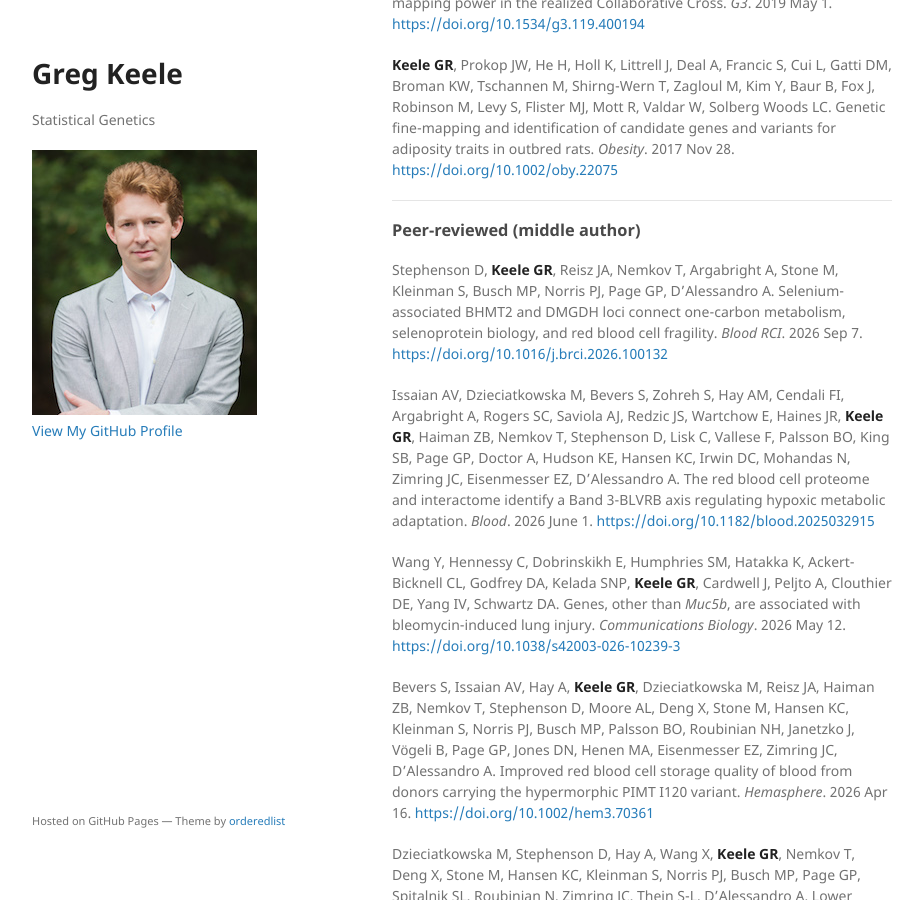
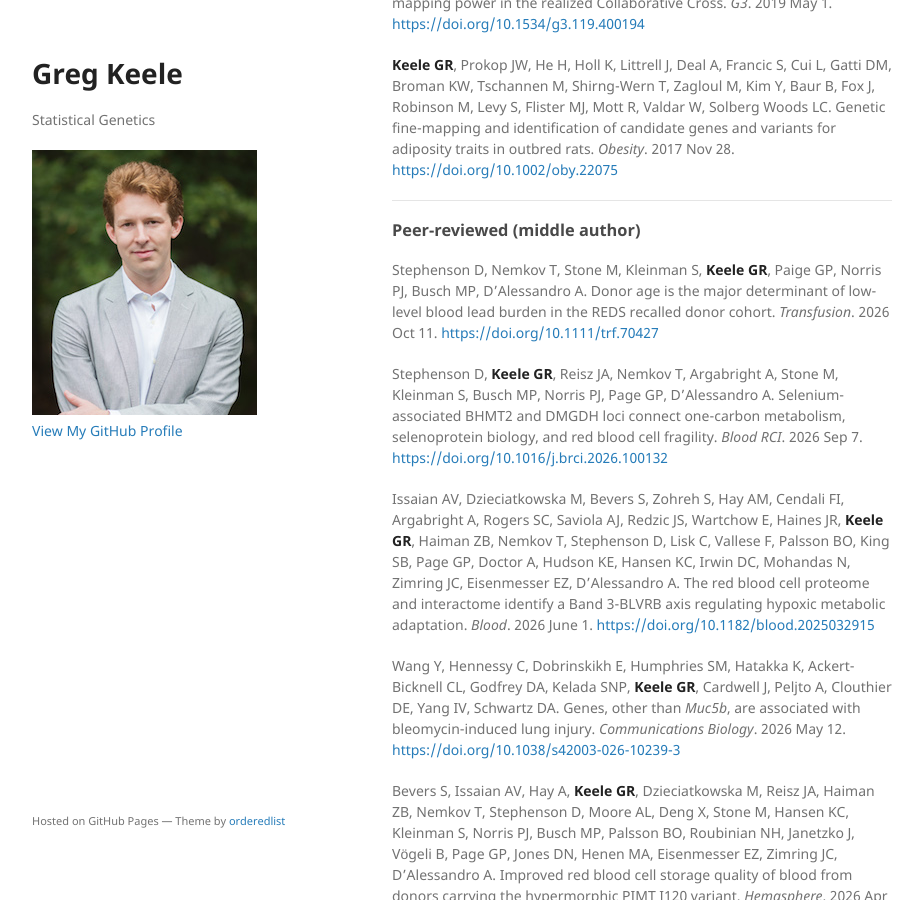
Before and after one commit to gkeele/gkeele.github.io, a Jekyll site: the page built from publications.md, in a window 1280 px wide and 900 px high, scrolled down 2820 px. Shown: the whole window, without its empty margins (178-1101 px from the left). Built offline with Jekyll 4.4.1, drawn with Linux system fonts in a browser that asks for light colours; our own code applies the rules of GitHub Pages for plain Markdown files.

Commit message:
Added lead paper in Transfusion

```diff
--- a/publications.md
+++ b/publications.md
@@ -62,6 +62,8 @@ Lerner AM<sup>\*</sup>, Hepperla AJ<sup>\*</sup>, **Keele GR**<sup>\*</sup>, Mer
 ___
 
 ### Peer-reviewed (middle author)
+
+Stephenson D, Nemkov T, Stone M, Kleinman S, **Keele GR**, Paige GP, Norris PJ, Busch MP, D'Alessandro A. Donor age is the major determinant of low-level blood lead burden in the REDS recalled donor cohort. *Transfusion*. 2026 Oct 11. [https://doi.org/10.1111/trf.70427](https://doi.org/10.1111/trf.70427)
 
 Stephenson D, **Keele GR**, Reisz JA, Nemkov T, Argabright A, Stone M, Kleinman S, Busch MP, Norris PJ, Page GP, D'Alessandro A. Selenium-associated BHMT2 and DMGDH loci connect one-carbon metabolism, selenoprotein biology, and red blood cell fragility. *Blood RCI*. 2026 Sep 7. [https://doi.org/10.1016/j.brci.2026.100132](https://doi.org/10.1016/j.brci.2026.100132)
 
```
